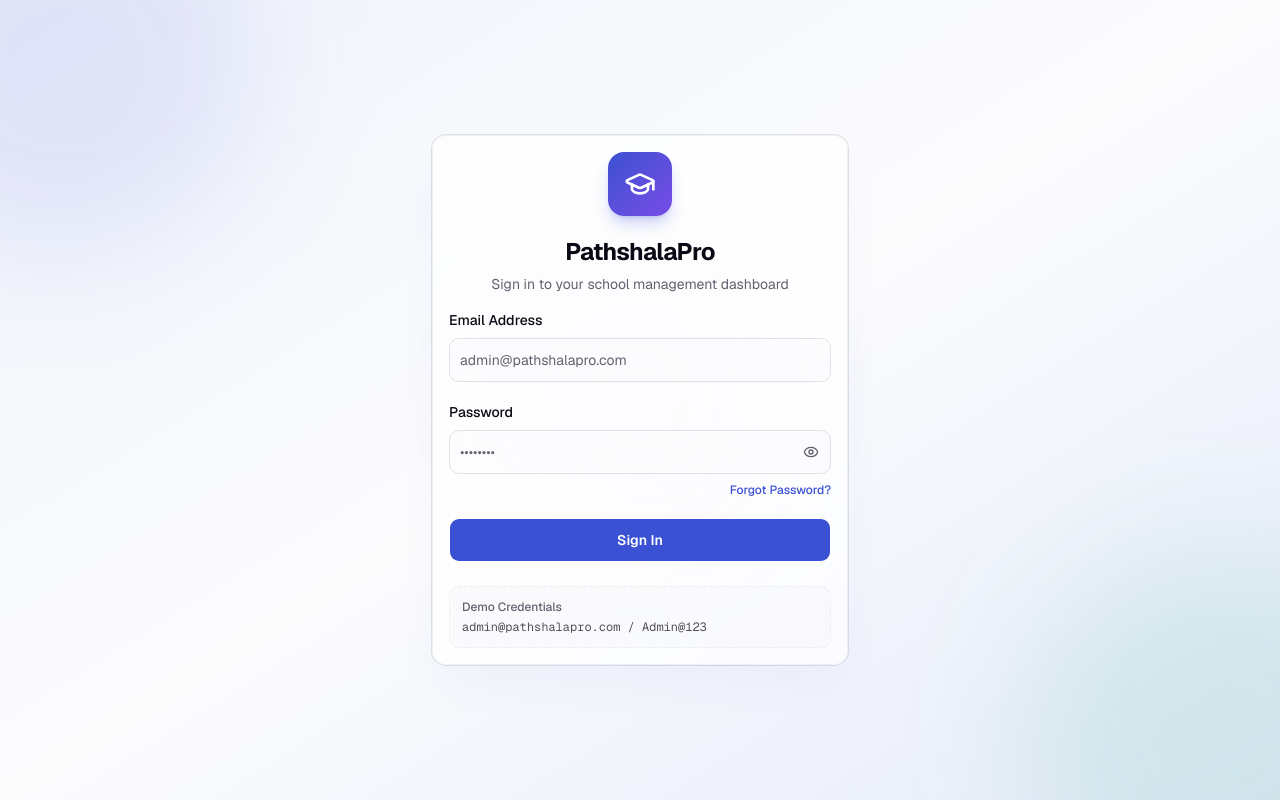
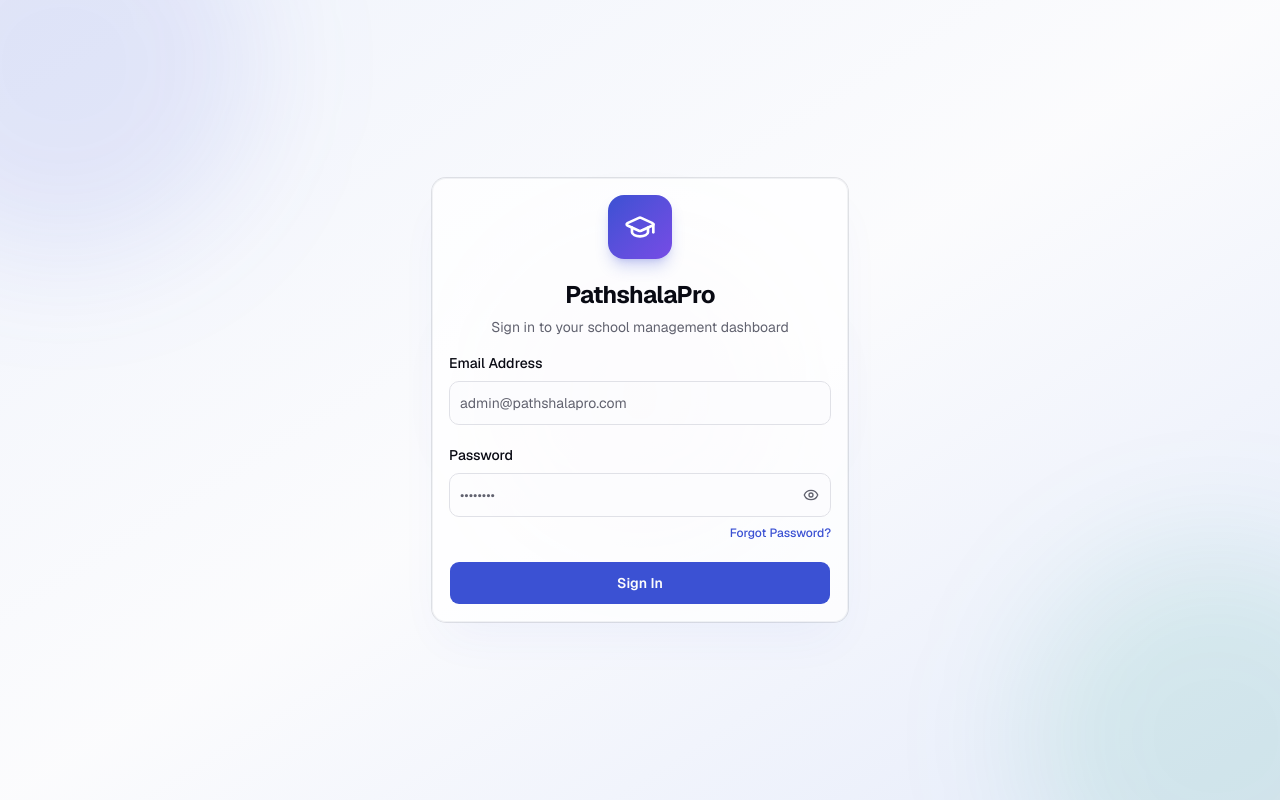
Before and after one commit to Progremmo/pathshala_pro_web, a Next.js app: page /login in a window 1280 px wide. Built offline with nearby package versions, Linux system fonts and the light colour scheme; no server answers.

Commit message:
cred commented

```diff
--- a/src/app/(auth)/login/page.tsx
+++ b/src/app/(auth)/login/page.tsx
@@ -132,12 +132,12 @@ export default function LoginPage() {
             </Button>
           </form>
 
-          <div className="mt-6 rounded-lg border border-dashed border-border/60 bg-muted/30 p-3">
+          {/* <div className="mt-6 rounded-lg border border-dashed border-border/60 bg-muted/30 p-3">
             <p className="text-xs font-medium text-muted-foreground">Demo Credentials</p>
             <p className="mt-1 font-mono text-xs text-foreground/70">
               admin@pathshalapro.com / Admin@123
             </p>
-          </div>
+          </div> */}
         </CardContent>
       </Card>
     </div>
```
